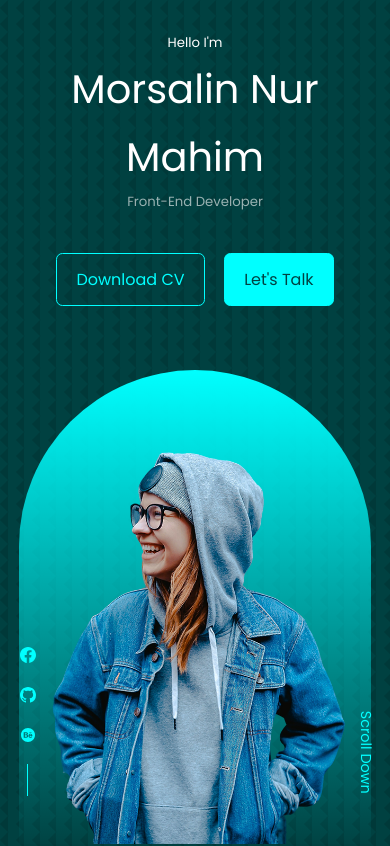
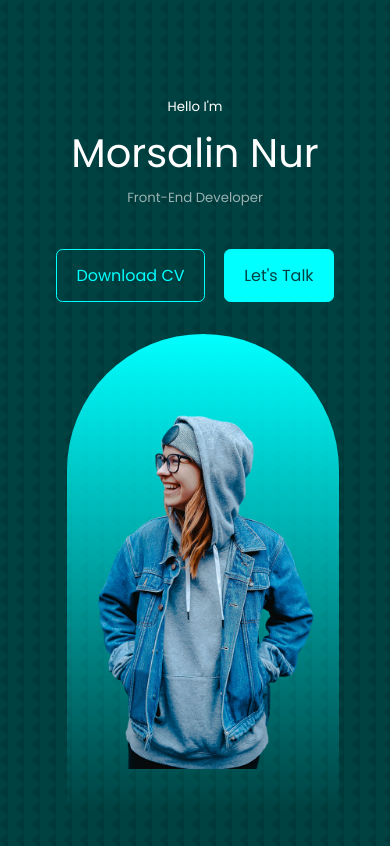
Before and after one commit to muralinnurm/react_portfolio, a React (Create React App) app: page / in a window 390 px wide. Shown: the top 846 px of the page. Built offline with nearby package versions, Linux system fonts and the light colour scheme.

Commit message:
Header responcive

```diff
--- a/src/components/header/Header.js
+++ b/src/components/header/Header.js
@@ -9,7 +9,7 @@ export default function Header() {
     <header>
       <div className="container header-container">
         <h5>Hello I'm</h5>
-        <h1>Morsalin Nur Mahim</h1>
+        <h1>Morsalin Nur</h1>
         <h5 className="text-light">Front-End Developer</h5>
         <CTA />
         <HeaderSocial/>
--- a/src/components/header/header.css
+++ b/src/components/header/header.css
@@ -1,6 +1,6 @@
 header{
     height: 100vh;
-    padding-top: 2rem;
+    padding-top: 6rem;
     overflow: hidden;
 }
 .header-container{
@@ -42,11 +42,11 @@ header{
 
 .header-container .me{
     background: linear-gradient(var(--primery), transparent);
-    width: 22rem ;
+    width: 17rem ;
     height: 30rem;
     position: absolute;
-    left: calc(50% - 11rem);
-    margin-top: 4rem;
+    left: calc(50% - 8rem);
+    margin-top: 2rem;
     border-radius: 12rem 12rem 0 0;
     overflow: hidden;
     padding: 5rem 1.5rem;
@@ -62,3 +62,22 @@ header{
     font-weight: 300;
     font-size: .9rem;
 }
+
+/* ========================responcive=========================== */
+
+/* media queries (medium devices) */
+@media screen and (max-width: 1040px) {
+    header{
+        height: 68vh;
+    }
+}
+
+/* media queries (small devices) */
+@media screen and (max-width: 600px) {
+    header{
+        height: 100vh;
+    }
+    .header-socials, .scroll-down{
+        display: none;
+    }
+}
```
